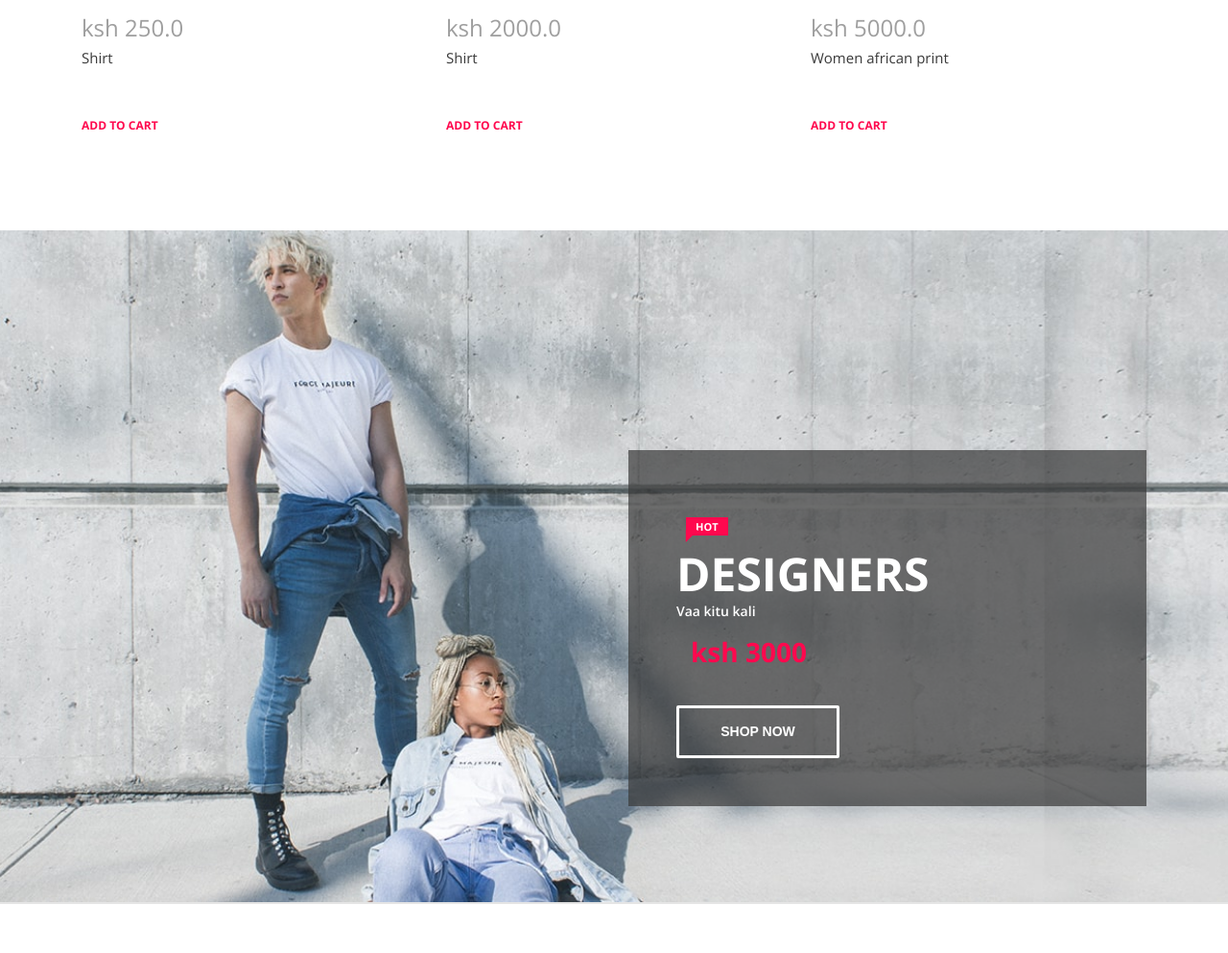
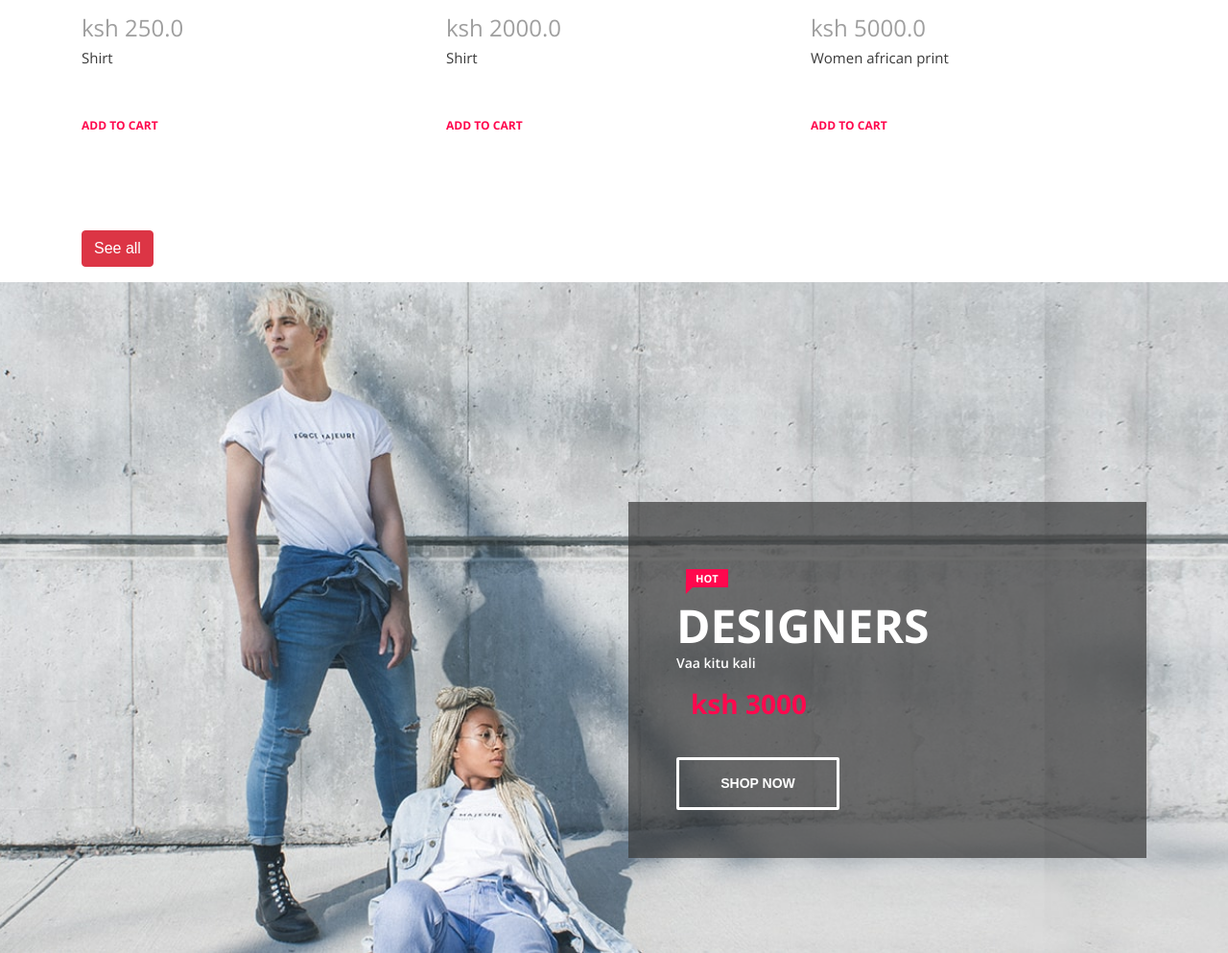
Before and after one commit to RoySamson-stack/ecommerce-website-, a Django app: page / in a window 1280 px wide. Shown: the part 2978-3971 px from the top of the page at 96% size. Run offline with Django 4.2, Linux system fonts and the light colour scheme; data comes from the database, SQL or seed files in the repository; some libraries are stand-ins or nearby versions.

Commit message:
updating the index page

```diff
--- a/onlinestore/templates/onlinestore/index.html
+++ b/onlinestore/templates/onlinestore/index.html
@@ -195,6 +195,8 @@
                     {% endfor %}
                     <!--Add a load more button that redirects to the prodcuts page-->
                 </div>
+                <button class="btn btn-danger" onclick="window.location.href='{% url 'products' %}'">See all</button>
+                <p></p>
             </div>
         </section>
         <!-- ****** New Arrivals Area End ****** -->
```
Also changed, not shown: static/css/mainpage.css (line endings or trailing spaces).
